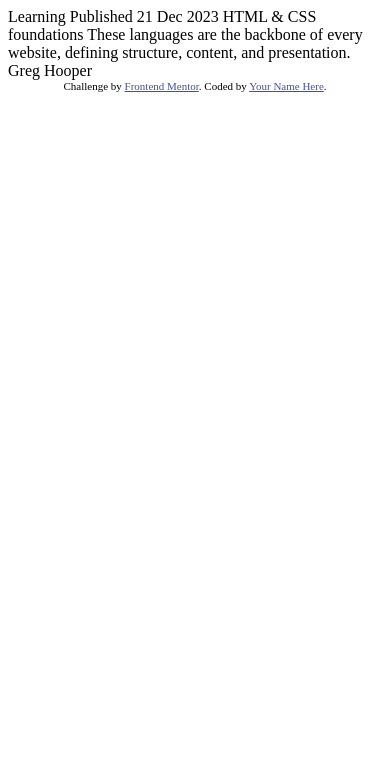
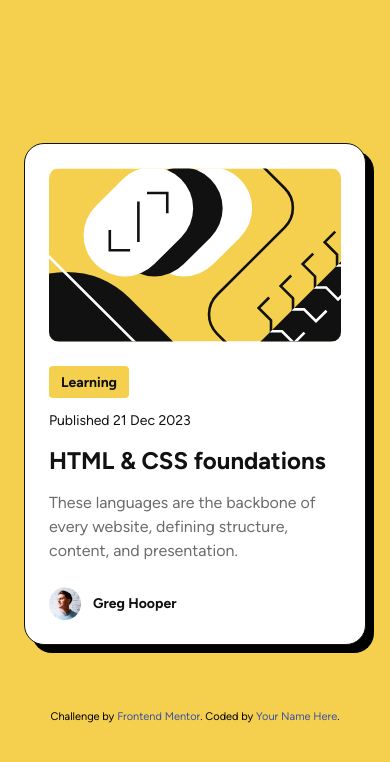
Before and after one commit to ItsDevJon/blog-preview-card, a plain HTML site: page index.html in a window 390 px wide. Drawn offline with nearby package versions, Linux system fonts and the light colour scheme.

Commit message:
feat: implement responsive blog preview card with Tailwind CSS
- Add Tailwind CSS integration for modern styling
- Create custom CSS variables for design system colors and typography
- Add custom font integration (Figtree) with variable font weights
- Implement semantic HTML structure with proper article markup
- Include responsive design with proper spacing and layout
- Add hover effect and transition to the shadow of the card

```diff
--- a/index.html
+++ b/index.html
@@ -1,34 +1,71 @@
 <!DOCTYPE html>
 <html lang="en">
+
 <head>
     <meta charset="UTF-8">
     <meta name="viewport" content="width=device-width, initial-scale=1.0"> <!-- displays site properly based on user's device -->
+    <script src="https://cdn.jsdelivr.net/npm/@tailwindcss/browser@4"></script>
 
     <link rel="icon" type="image/png" sizes="32x32" href="./assets/images/favicon-32x32.png">
 
+    <link rel="stylesheet" href="./main.css">
+
     <title>Frontend Mentor | Blog preview card</title>
 
-  <!-- Feel free to remove these styles or customise in your own stylesheet 👍 -->
-  <style>
-    .attribution { font-size: 11px; text-align: center; }
-    .attribution a { color: hsl(228, 45%, 44%); }
-  </style>
 </head>
-<body>
 
-  Learning
+<body class="h-dvh flex flex-col justify-center items-center gap-10 m-0 font-(family-name:--bp-font-family) bg-(--bp-color-yellow)">
+    <main>
+        <article class="group max-w-[384px] flex flex-col space-y-6 p-6 m-6 border rounded-[20px] shadow-[8px_8px_0px_0px_#000] hover:shadow-[16px_16px_0px_0px_#000] transition-shadow text-(--bp-color-gray-950) bg-(--bp-color-white) hover:cursor-pointer">
 
+            <!-- Card image -->
+            <img
+                src="assets/images/illustration-article.svg"
+                alt="Blog article image"
+                class="rounded-[10px]"
+            />
+
+            <!-- Card content -->
+            <div class="flex flex-col space-y-3">
+
+                <!-- Category -->
+                <div class="w-fit px-3 py-1 rounded-sm bg-(--bp-color-yellow)">
+                    <span class="text-preset-3-bold">Learning</span>
+                </div>
+
+                <!-- Published date -->
+                <span class="text-preset-3">
                     Published 21 Dec 2023
+                </span>
 
+                <!-- Title -->
+                <h2 class="text-preset-1 group-hover:text-(--bp-color-yellow)">
                     HTML & CSS foundations
+                </h2>
 
+                <!-- Description -->
+                <p class="text-preset-2 text-(--bp-color-gray-500)">
                     These languages are the backbone of every website, defining structure, content, and presentation.
+                </p>
+            </div>
 
-  Greg Hooper
+            <!-- Author information -->
+            <div class="flex gap-3 items-center">
+                <img
+                    src="assets/images/image-avatar.webp"
+                    alt="Avatar of Greg Hooper"
+                    class="w-[32px]"
+                />
+                <span class="text-preset-3-bold">Greg Hooper</span>
+            </div>
 
-  <div class="attribution">
+        </article>
+    </main>
+
+    <footer class="attribution">
         Challenge by <a href="https://www.frontendmentor.io?ref=challenge" target="_blank">Frontend Mentor</a>.
         Coded by <a href="#">Your Name Here</a>.
-  </div>
+    </footer>
 </body>
+
 </html>
--- /dev/null
+++ b/main.css
@@ -0,0 +1,66 @@
+@font-face {
+  font-family: 'Figtree';
+  src: url('./assets/fonts/Figtree-VariableFont_wght.ttf') format('truetype');
+}
+
+:root {
+    --bp-color-white: #FFFFFF;
+    --bp-color-yellow: #F4D04E;
+    --bp-color-gray-950: #111111;
+    --bp-color-gray-500: #6B6B6B;
+
+    --bp-font-family: 'Figtree', sans-serif;
+
+    --bp-text-preset-1-font-size: 1.5rem;
+    --bp-text-preset-1-font-weight: 700;
+    --bp-text-preset-1-line-height: 150%;
+
+    --bp-text-preset-2-font-size: 1rem;
+    --bp-text-preset-2-font-weight: 400;
+    --bp-text-preset-2-line-height: 150%;
+
+    --bp-text-preset-3-font-size: 0.875rem;
+    --bp-text-preset-3-font-weight: 400;
+    --bp-text-preset-3-line-height: 150%;
+
+    --bp-text-preset-3-bold-font-size: 0.875rem;
+    --bp-text-preset-3-bold-font-weight: 700;
+    --bp-text-preset-3-bold-line-height: 150%;
+}
+
+.text-preset-1 {
+    font-size: var(--bp-text-preset-1-font-size);
+    font-weight: var(--bp-text-preset-1-font-weight);
+    line-height: var(--bp-text-preset-1-line-height);
+}
+
+.text-preset-2 {
+    font-size: var(--bp-text-preset-2-font-size);
+    font-weight: var(--bp-text-preset-2-font-weight);
+    line-height: var(--bp-text-preset-2-line-height);
+}
+
+.text-preset-3 {
+    font-size: var(--bp-text-preset-3-font-size);
+    font-weight: var(--bp-text-preset-3-font-weight);
+    line-height: var(--bp-text-preset-3-line-height);
+}
+
+.text-preset-3-bold {
+    font-size: var(--bp-text-preset-3-bold-font-size);
+    font-weight: var(--bp-text-preset-3-bold-font-weight);
+    line-height: var(--bp-text-preset-3-bold-line-height);
+}
+
+.attribution {
+    font-size: 11px;
+    text-align: center;
+}
+
+.attribution a {
+    color: hsl(228, 45%, 44%);
+}
+
+.attribution a:hover{
+    text-decoration: underline;
+}
```
Lines whose indentation alone changed are shown as unchanged.
